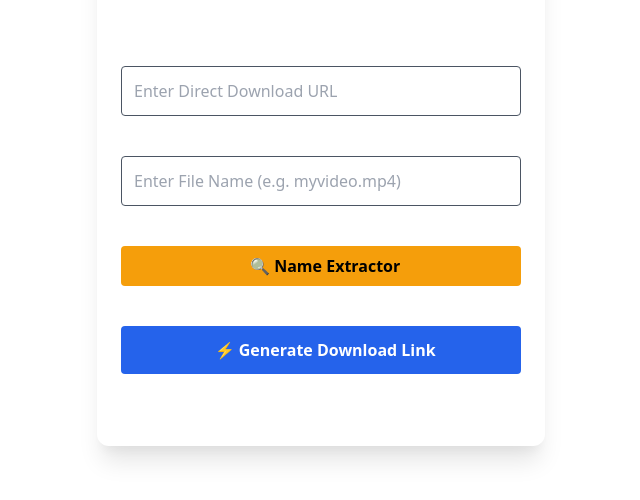
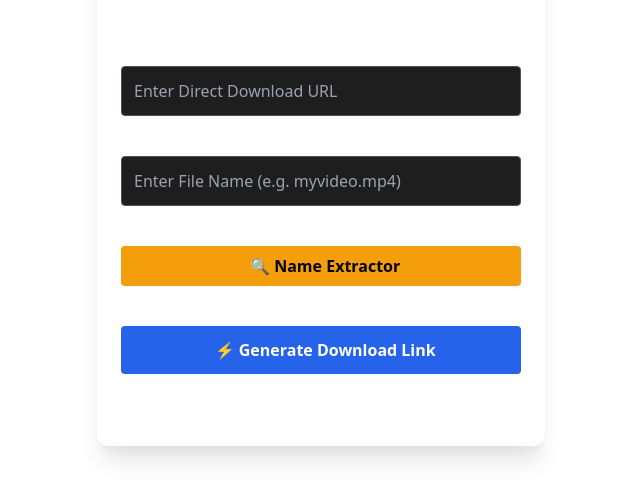
Before and after one commit to Talha-07-live/Talhas-dpwnloader, a plain HTML site: page index.html in a window 1280 px wide. Shown: the part 244-744 px from the top of the page, without its empty margins (319-959 px from the left). Drawn offline with nearby package versions, Linux system fonts and the dark colour scheme.

Commit message:
Update index.html

```diff
--- a/index.html
+++ b/index.html
@@ -6,6 +6,17 @@
   <title>Talha's Downloader</title>
   <link href="https://cdn.jsdelivr.net/npm/tailwindcss@2.2.19/dist/tailwind.min.css" rel="stylesheet">
   <style>
+    input,
+    textarea {
+      background-color: white;
+      color: black;
+    }
+    @media (prefers-color-scheme: dark) {
+      input,
+      textarea {
+        background-color: #1e1e1e;
+        color: #ffffff;
+    }
     @keyframes fadeInUp {
       0% { opacity: 0; transform: translateY(30px); }
       100% { opacity: 1; transform: translateY(0); }
```
